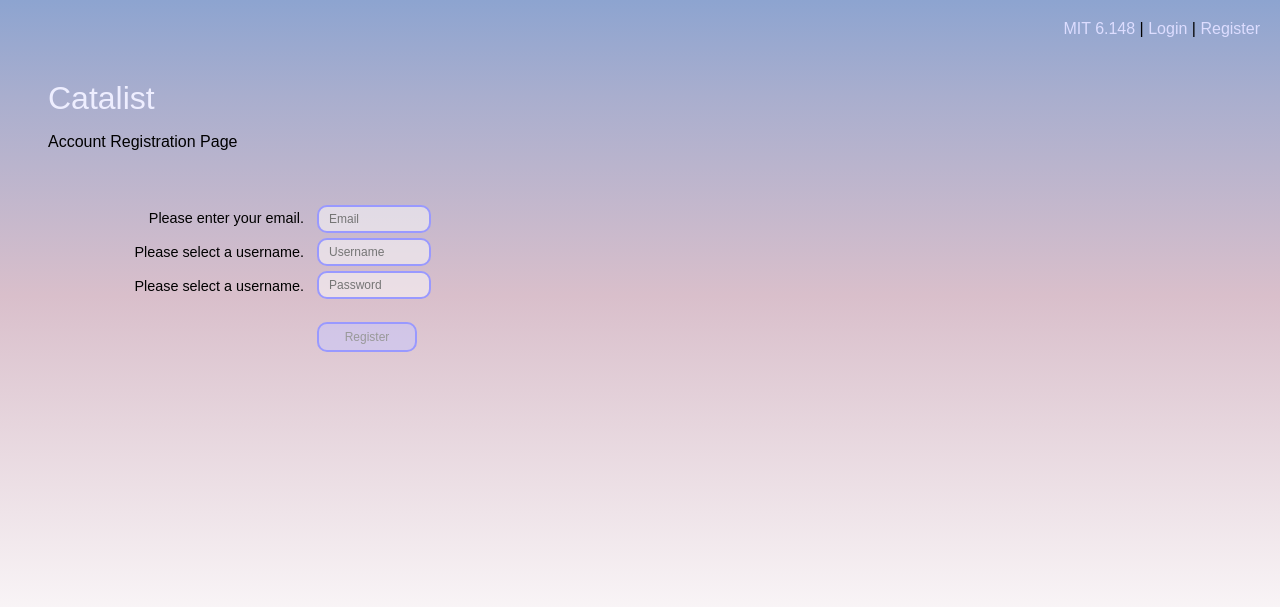
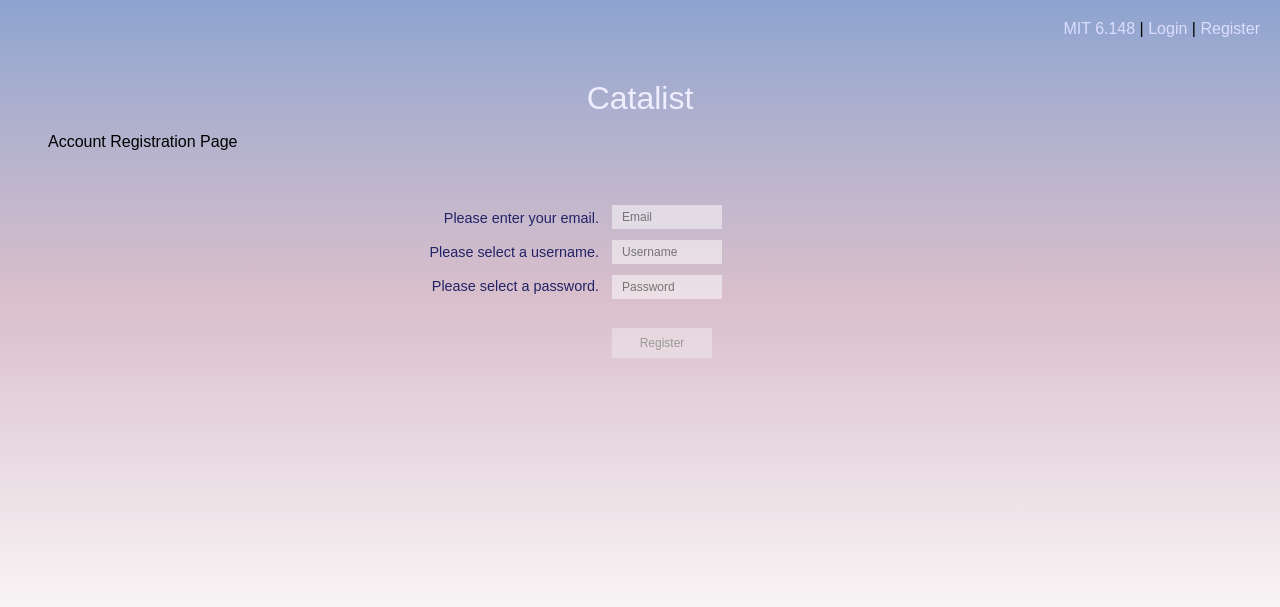
Before and after one commit to neutrinonerd3333/zutara-forever, a Flask app: page /register in a window 1280 px wide. Shown: the top 607 px of the page. Run offline with Flask 2, Linux system fonts and the light colour scheme; some libraries are stand-ins or nearby versions.

Commit message:
square corners + center
-description-

```diff
--- a/static/css/style.css
+++ b/static/css/style.css
@@ -18,7 +18,8 @@ body {
     background-position: left top;
     background-repeat: no-repeat;
 }
-title {text-align: center;}
+h1 {text-align: center;
+    font-weight: 100;}
 h1,
 h1 a,
 h2 {
@@ -57,10 +58,14 @@ a:hover {
     font-size: 1em;
 }
 .register-container {
+    color: #226;
     width: 250px;
     display: inline-block;
     float: left;
     padding: 4px;
+
+    position: relative;
+    left: 25%
 }
 .register-container div div {
     text-align: right;
@@ -69,13 +74,14 @@ a:hover {
     margin-top: 5px;
 }
 .register input {
+    color: #226;
     margin: 0 0 5px 5px;
     padding: 3px 10px 3px 10px;
     font-size: 12px;
-    border-radius: 10px;
+    border-radius: 0;
     border-color: #99f;
     border-style: solid;
-    border: 1;
+    border: 0;
 }
 .register label {
     font-size: 0.8em;
@@ -89,11 +95,16 @@ input[type="password"] {
     height: 1.5em;
     width: 90px;
     background-color: rgba(255, 255, 255, 0.5);
+    margin-bottom: 11px;
 }
 input[type="email"]:focus,
 input[type="text"]:focus,
-input[type="password"]:focus {
-    background-color: rgba(200, 200, 255, 0.5);
+input[type="password"]:focus,
+input[type="email"]:hover,
+input[type="text"]:hover,
+input[type="password"]:hover
+{
+    background-color: rgba(255, 255, 255, 0.3);
     outline: none;
 }
 input[type="submit"],
@@ -101,7 +112,7 @@ input[type="button"] {
     text-align: center;
     height: 30px;
     width: 100px;
-    background-color: rgba(200, 200, 255, 0.5);
+    background-color: rgba(255, 255, 255, 0.3);
     outline: 0;
     color: #999;
 }
--- a/templates/register.html
+++ b/templates/register.html
@@ -14,7 +14,7 @@ Account Registration Page
                 <div>Please select a username.</div>
             </div>
             <div>
-                <div>Please select a username.</div>
+                <div>Please select a password.</div>
             </div>
         </div>
         <div class="register-container">
```
Also changed, not shown: list_schema.txt (added, +16 -0 lines).
